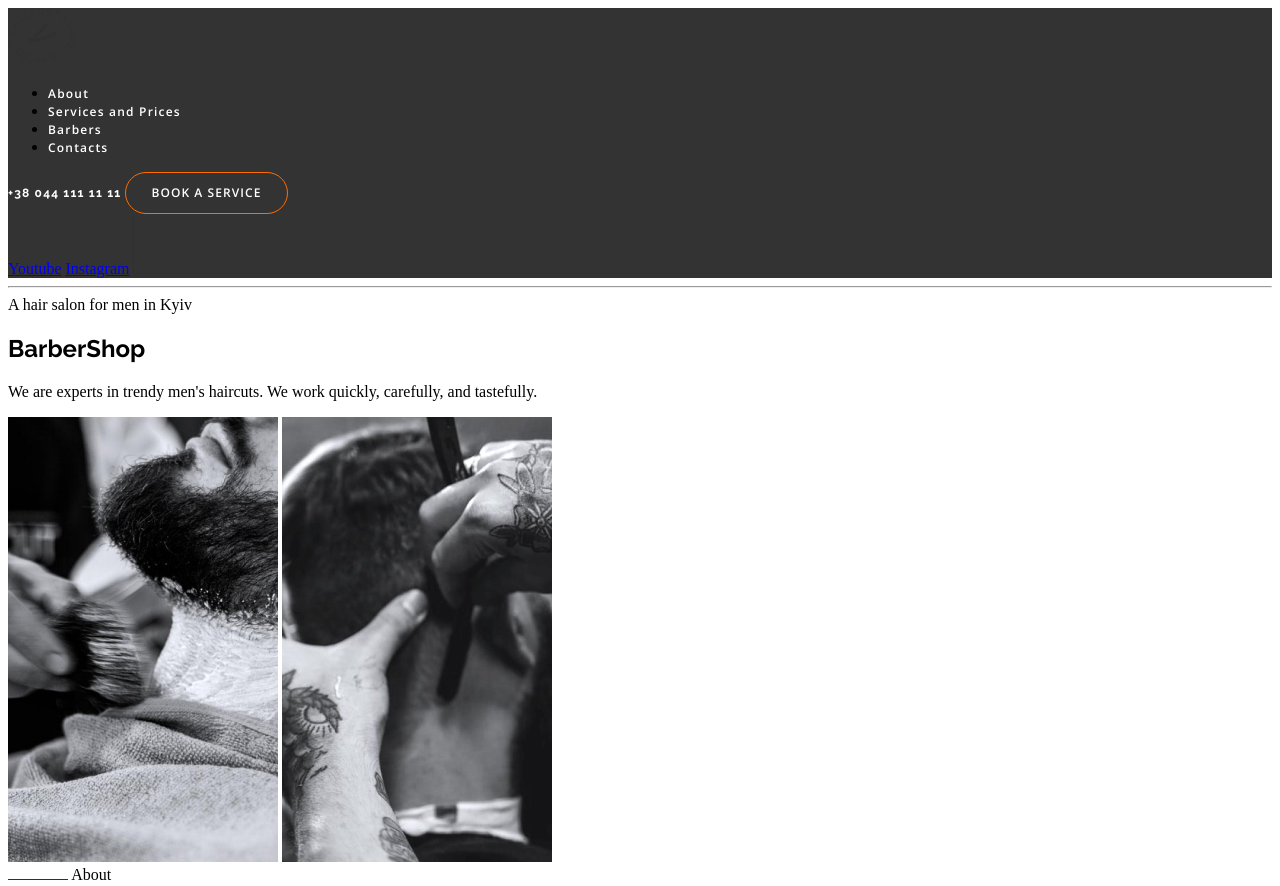
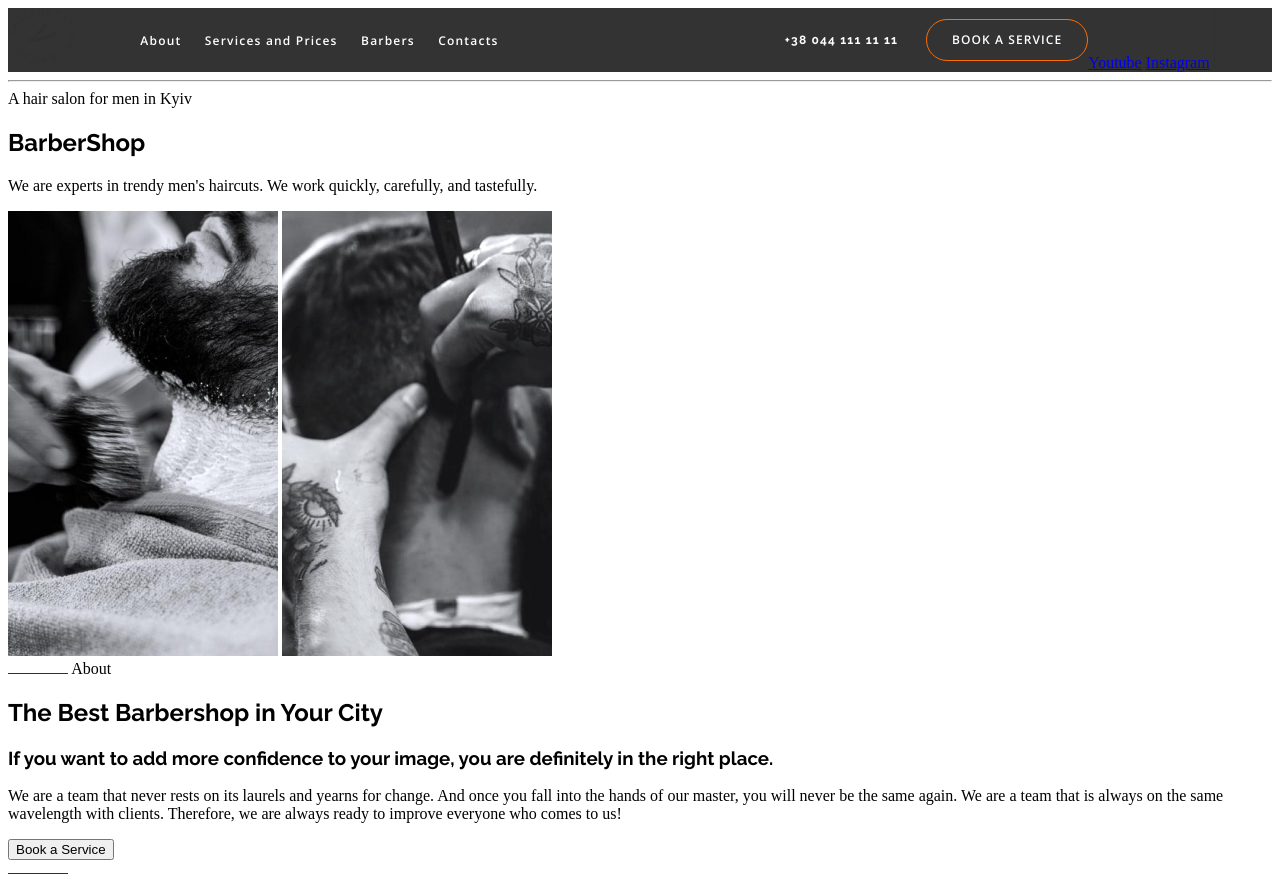
Before and after one commit to raynn07/barbershop, a plain HTML site: page index.html in a window 1280 px wide. Shown: the top 886 px of the page. Drawn offline with nearby package versions, Linux system fonts and the light colour scheme.

Commit message:
More header updates css

```diff
--- a/css/style.css
+++ b/css/style.css
@@ -7,6 +7,28 @@
 
 .global-header{
     background-color: #333333;
+    display: flex;
+}
+
+.nav-container{
+    width: 80%;
+    display: flex;
+    align-items: center;
+    justify-content: space-between;
+}
+
+.global-header .main-vavigation ul{
+    display: flex;
+    width: 405px;
+    justify-content: space-evenly;
+    list-style-type: none;
+}
+
+.contact-container{
+    width: 30%;
+    justify-content: space-between;
+    display: flex;
+    align-items: center;
 }
 
 .global-header .main-vavigation a:link,
--- a/index.html
+++ b/index.html
@@ -14,17 +14,20 @@
       <a href="./index.html">
         <img src="./images/Logo.svg" alt="Logo BarberShop" />
       </a>
-
-      <nav class="main-vavigation">
-        <ul>
-          <li><a href="./about.html">About</a></li>
-          <li><a href="#">Services and Prices</a></li>
-          <li><a href="#">Barbers</a></li>
-          <li><a href="#">Contacts</a></li>
-        </ul>
-      </nav>
-      <a href="tel:+38 044 111 11 11" class="phone-number">+38 044 111 11 11</a>
-      <button type="button" class="button">Book a Service</button>
+      <div class="nav-container">
+        <nav class="main-vavigation">
+          <ul><!--container-->
+            <li><a href="./about.html">About</a></li> <!--item-->
+            <li><a href="#">Services and Prices</a></li><!--item-->
+            <li><a href="#">Barbers</a></li><!--item-->
+            <li><a href="#">Contacts</a></li><!--item-->
+          </ul>
+        </nav>
+        <div class="contact-container">
+          <a href="tel:+38 044 111 11 11" class="phone-number">+38 044 111 11 11</a>
+        <button type="button" class="button">Book a Service</button>
+        </div>
+      </div>
       <section>
         <a href="https://www.youtube.com" target="_blank">Youtube</a>
         <a href="https://www.instagram.com" target="_blank">Instagram</a>
```
